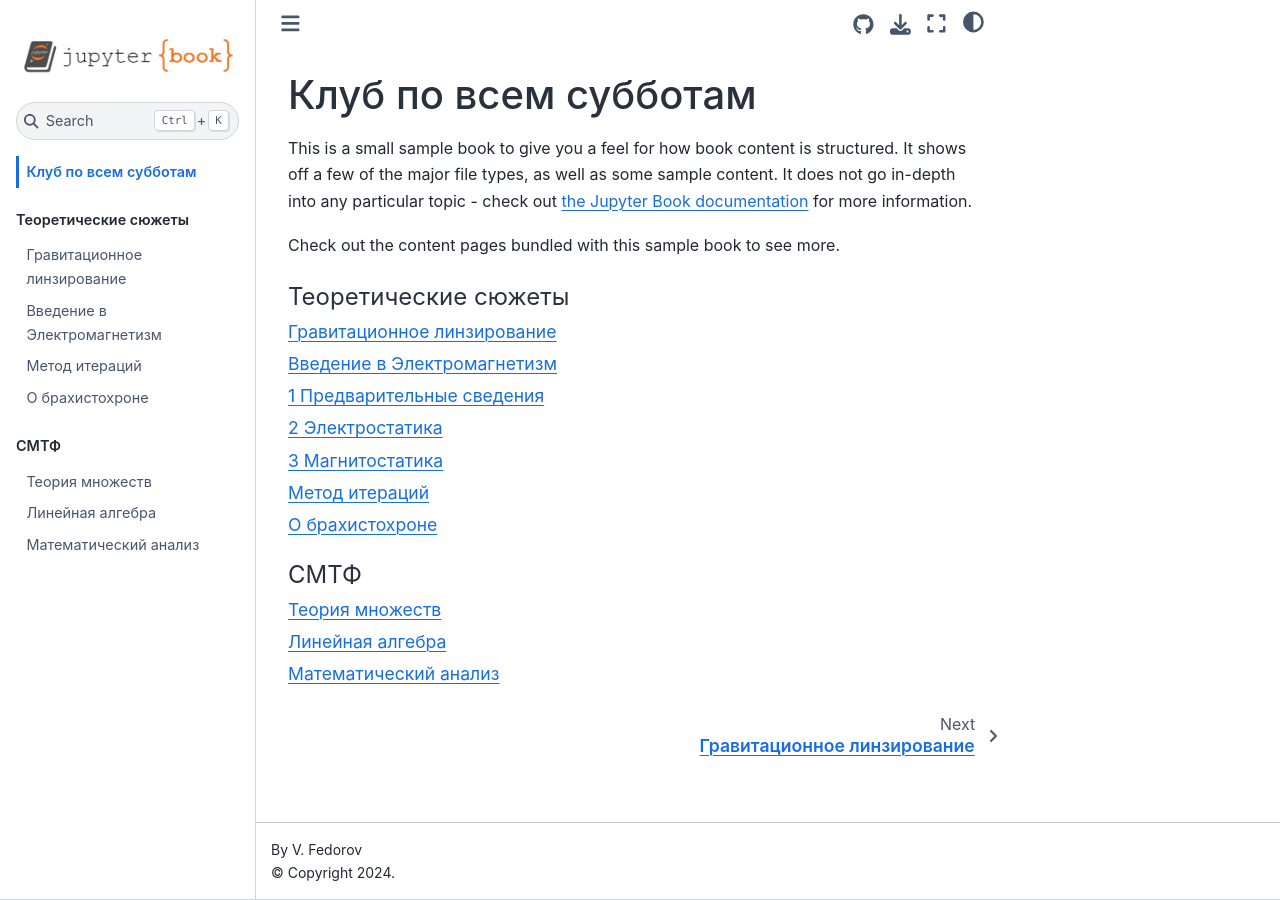
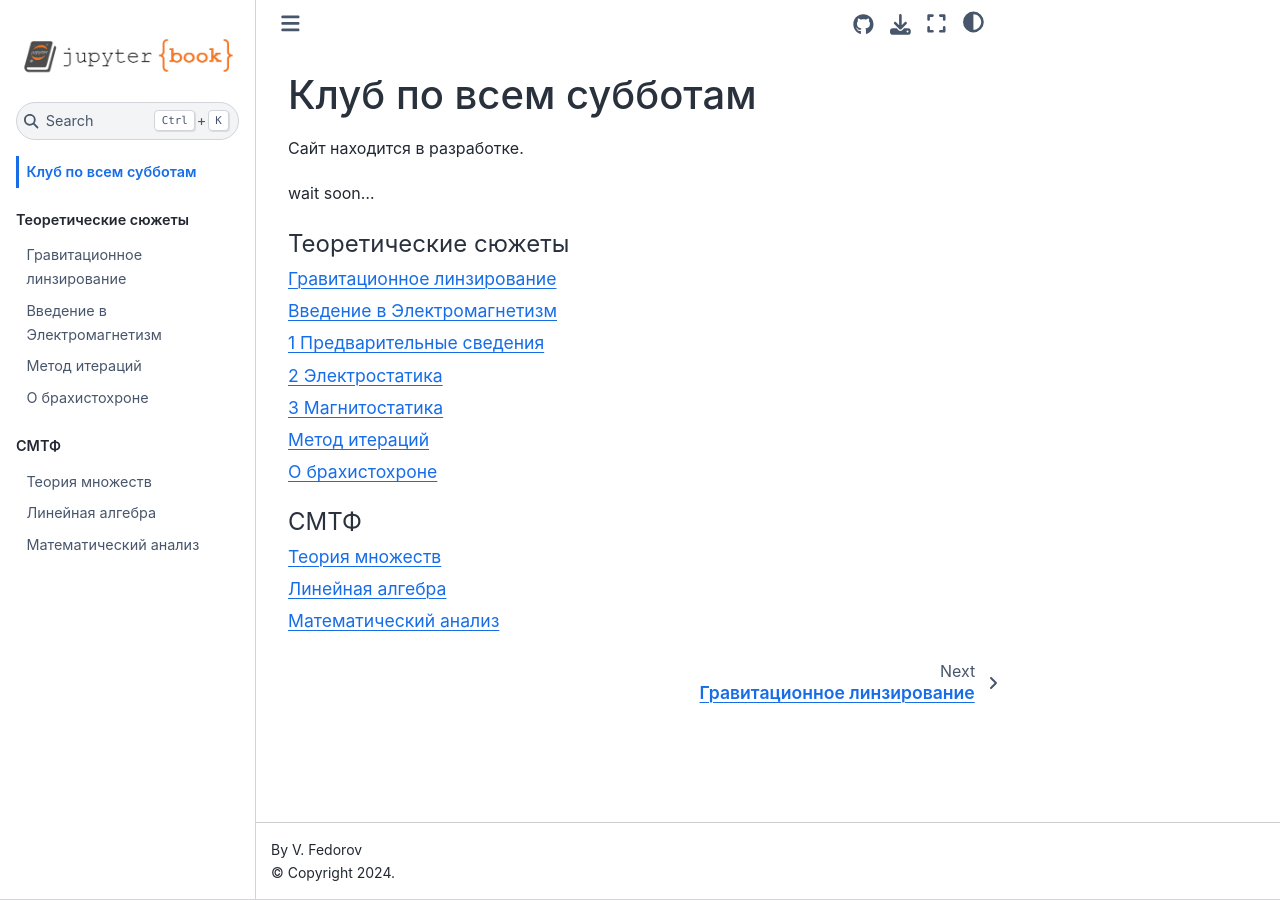
Before and after one commit to FedorovVS/astroclub, a Jupyter Book: the page built from intro.md, in a window 1280 px wide. Built offline with Jupyter Book 1.0.4 settings and Sphinx 7.4.7 and the Sphinx Book theme 1.1.4, drawn with Linux system fonts in a browser that asks for light colours.

Commit message:
Update intro.md

````diff
--- a/intro.md
+++ b/intro.md
@@ -1,11 +1,8 @@
 # Клуб по всем субботам
 
-This is a small sample book to give you a feel for how book content is
-structured.
-It shows off a few of the major file types, as well as some sample content.
-It does not go in-depth into any particular topic - check out [the Jupyter Book documentation](https://jupyterbook.org) for more information.
+Сайт находится в разработке.
 
-Check out the content pages bundled with this sample book to see more.
+wait soon...
 
 ```{tableofcontents}
 ```
````
